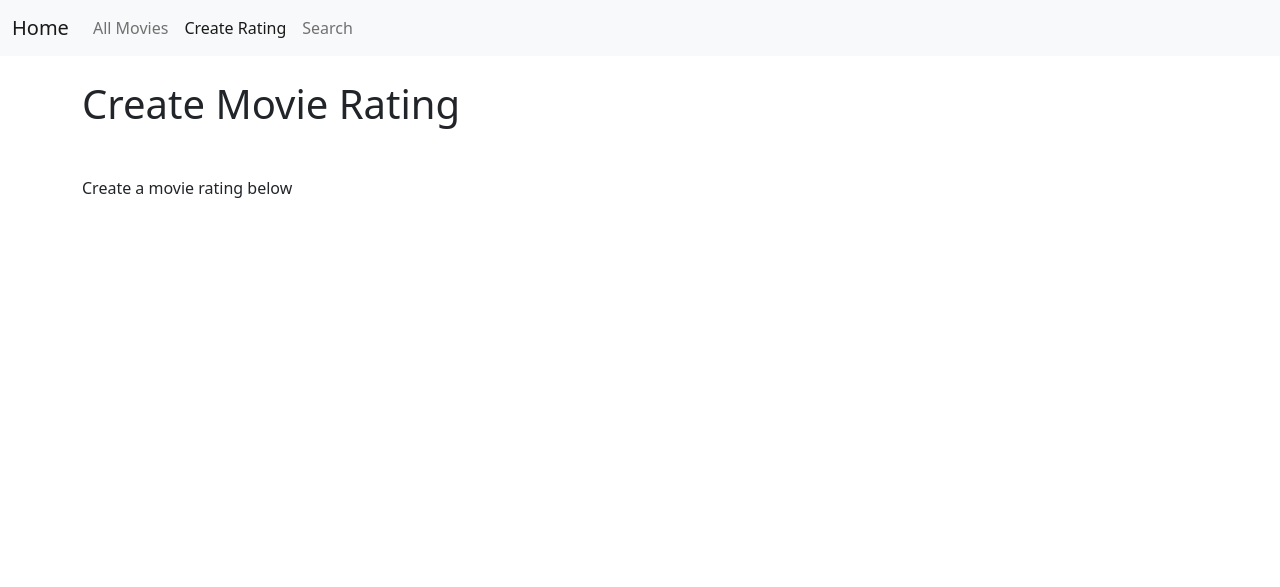
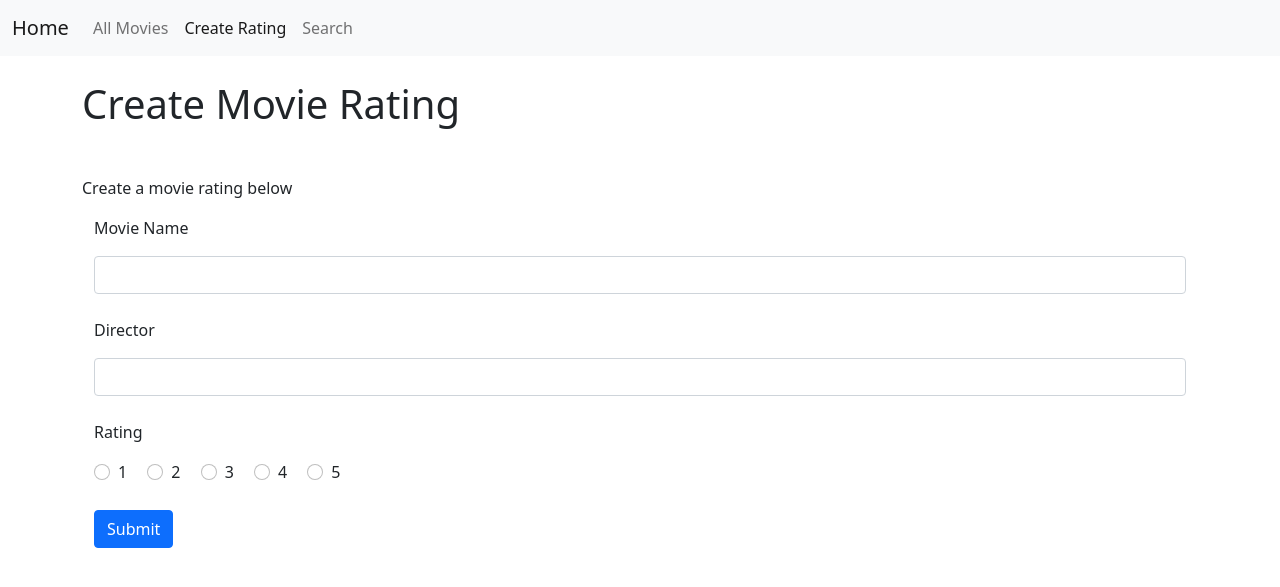
Before and after one commit to BrennanPaciorek/itsc-3155-module-8-assignment, a Flask app: page /movies/new in a window 1280 px wide. Shown: the top 587 px of the page. Run offline with Flask 2, Linux system fonts and the light colour scheme.

Commit message:
added form and fixed annotations

```diff
--- a/templates/create_movies_form.html
+++ b/templates/create_movies_form.html
@@ -5,5 +5,38 @@
 {% block body %}
 <h1 class="mb-5">Create Movie Rating</h1>
 <p class="mb-3">Create a movie rating below</p>
-<!-- TODO: Feature 2 -->
+<div class="container">
+    <form method="post">
+        <p>Movie Name</p>
+        <input type="text" class="form-control" name="name" required>
+        <br>
+        <p>Director</p>
+        <input type="text" class="form-control" name="director" required>
+        <br>
+        <p>Rating</p>
+        <div class="form-check form-check-inline">
+            <input class="form-check-input" type="radio" name="ratingOptions" id="oneStar" value="1">
+            <label class="form-check-label" for="oneStar">1</label>
+        </div>
+        <div class="form-check form-check-inline">
+            <input class="form-check-input" type="radio" name="ratingOptions" id="twoStar" value="2">
+            <label class="form-check-label" for="twoStar">2</label>
+        </div>
+        <div class="form-check form-check-inline">
+            <input class="form-check-input" type="radio" name="ratingOptions" id="threeStar" value="3">
+            <label class="form-check-label" for="threeStar">3</label>
+        </div>
+        <div class="form-check form-check-inline">
+            <input class="form-check-input" type="radio" name="ratingOptions" id="fourStar" value="4">
+            <label class="form-check-label" for="fourStar">4</label>
+        </div>
+        <div class="form-check form-check-inline">
+            <input class="form-check-input" type="radio" name="ratingOptions" id="fiveStar" value="5">
+            <label class="form-check-label" for="fiveStar">5</label>
+        </div>
+        <br>
+        <br>
+        <button class="btn btn-primary">Submit</button>
+    </form>
+</div>
 {% endblock %}
```
Also changed, not shown: src/repositories/movie_repository.py (+4 -4 lines).
